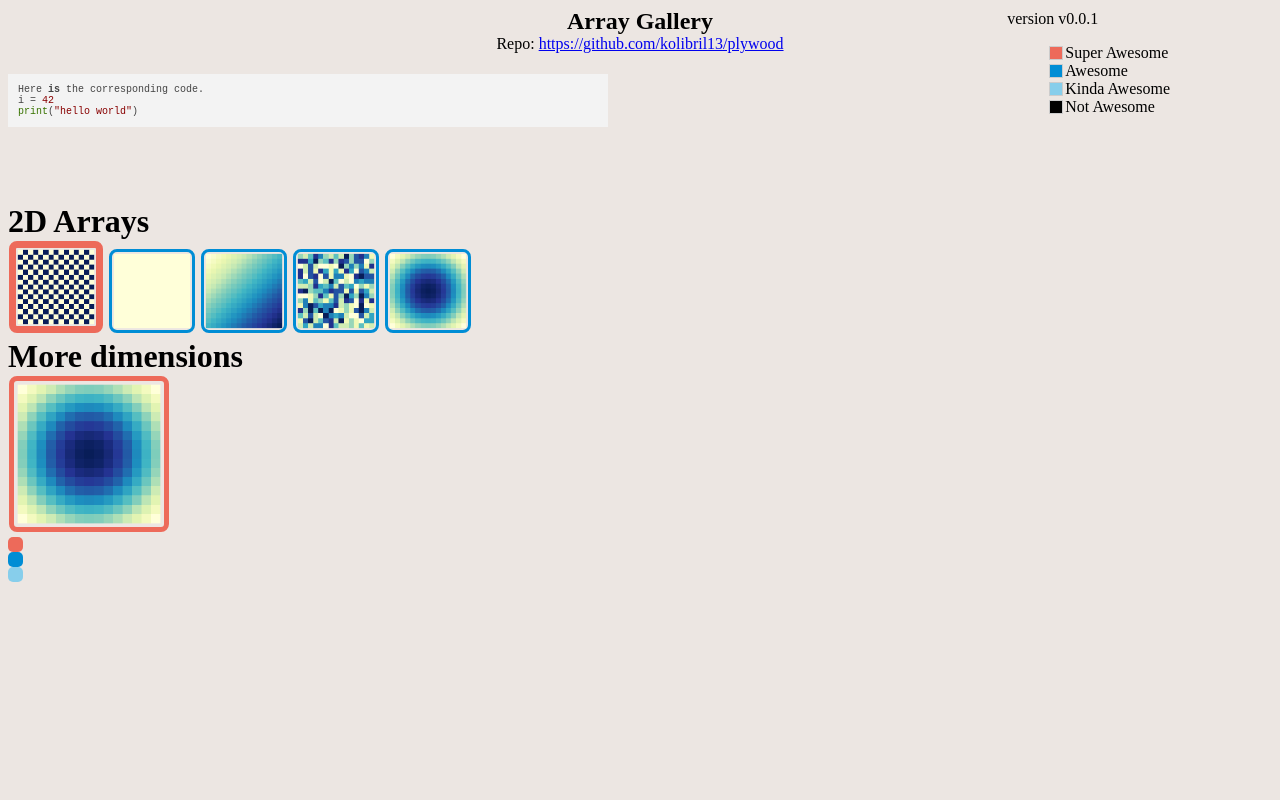
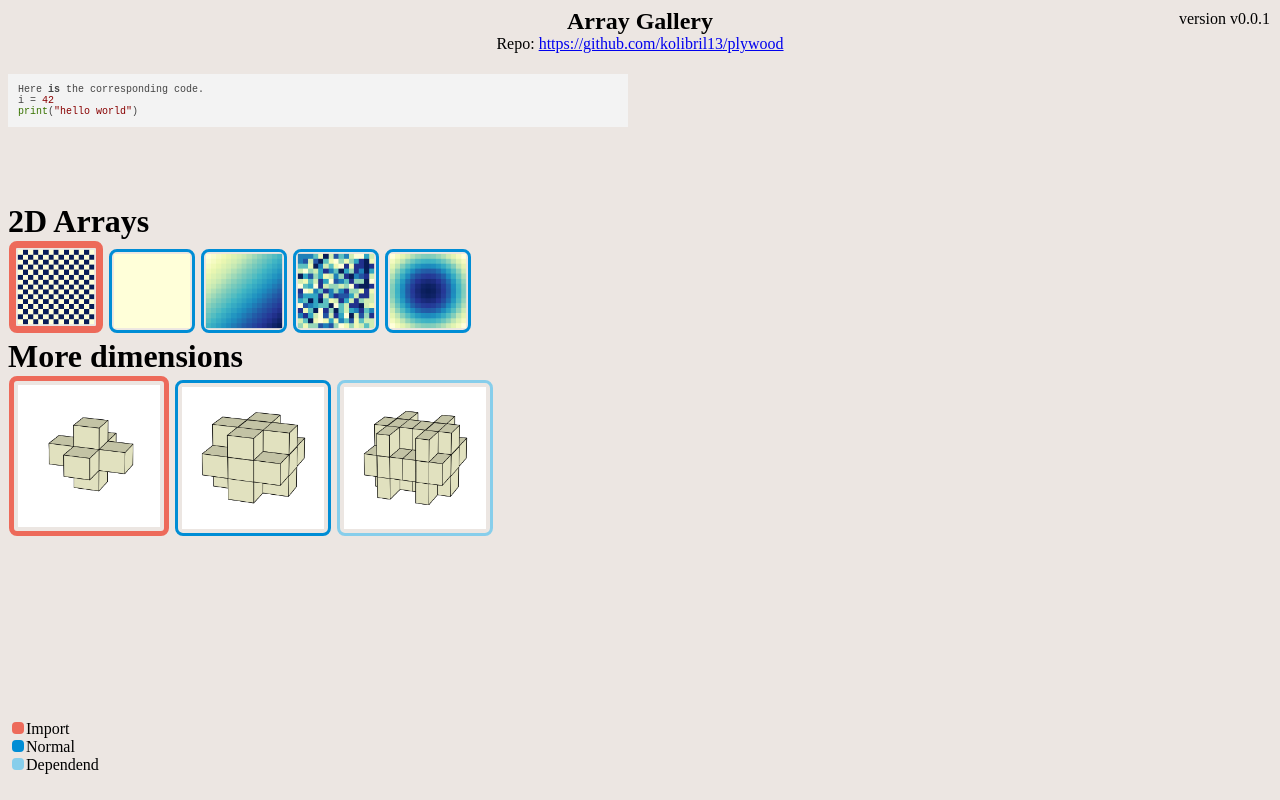
Before and after one commit to kolibril13/plywood-gallery, a plain HTML site: page index.html in a window 1280 px wide. Drawn offline with nearby package versions, Linux system fonts and the light colour scheme.

Commit message:
new legend

```diff
--- a/imgs/gallery_parameters.json
+++ b/imgs/gallery_parameters.json
@@ -1,32 +1,42 @@
 {
-  "example1640951053086587000.png": [
+  "example1641121002521077000.png": [
     "2D Arrays",
     "\ndef disp(x, sep=\".0f\", annot=False,  figsize=(5, 5)):\n    plt.figure(figsize=figsize)\n    plt.axis(\"off\")\n    sns.heatmap(x, annot=annot, fmt=sep, cmap=\"YlGnBu\", cbar=False)\n\n#Checkboard\npixX, pixY= (15, 15)\narray = [[(i+j)%2 for i in range(pixX)] for j in range(pixY)]\ndisp(array)\n",
     "border: 3px solid #ED6A5A;border: 7px solid #ED6A5A"
   ],
-  "example1640951053820697000.png": [
+  "example1641121002595018000.png": [
     "2D Arrays",
     "#from 4 regions\narray = np.ones((15,15))+30\ndisp(array)\n",
     "border: 3px solid #008DD5;border: 3px solid #008DD5;"
   ],
-  "example1640951054515040000.png": [
+  "example1641121002688799000.png": [
     "2D Arrays",
     "#Linear diagonal\narray = [[i+j for i in range(pixX)] for j in range(pixY)]\ndisp(array)\n",
     "border: 3px solid #008DD5;"
   ],
-  "example1640951055172777000.png": [
+  "example1641121002809172000.png": [
     "2D Arrays",
     "#Random\narray = np.random.randint(0, 10, size=(15, 15))\ndisp(array)\n",
     "border: 3px solid #008DD5;"
   ],
-  "example1640951055727802000.png": [
+  "example1641121002954732000.png": [
     "2D Arrays",
     "#Gaussian\npixX,pixY=(15,15)\nx, y = np.meshgrid(np.linspace(-1,1,pixX), np.linspace(-1,1,pixY))\nd = np.sqrt(x**2+y**2)\nsigma, mu = 1.0, 0.0\narray = np.exp(-( (d-mu)**2 / ( 2.0 * sigma**2 ) ) )\ndisp(array, sep='.1f' )\n",
     "border: 3px solid #008DD5;"
   ],
-  "example1640951058541832000.png": [
+  "example1641121003111407000.png": [
     "More dimensions",
-    "#Gaussian\npixX,pixY=(15,15)\nx, y = np.meshgrid(np.linspace(-1,1,pixX), np.linspace(-1,1,pixY))\nd = np.sqrt(x**2+y**2)\nsigma, mu = 1.0, 0.0\narray = np.exp(-( (d-mu)**2 / ( 2.0 * sigma**2 ) ) )\ndisp(array, sep='.1f' )\n",
+    "\nimport scipy\n\ndef plot_voxels(varray, ax=None, title=None, linewidth=0.8):\n    cmap = plt.get_cmap(\"YlGnBu\")\n\n    if ax == None:\n        fig = plt.figure(figsize=(16/2, 9/2))\n        ax = fig.add_subplot(1, 1, 1, projection=\"3d\")\n    ax.view_init(20, 200)\n    colors = cmap(varray)\n    ax.voxels(varray, facecolors=colors,\n              edgecolor=\"black\", linewidth=linewidth)\n\n    ax.axis('off')\n    if title != None:\n        ax.set_title(title, fontsize=30)\n\n\nvoxelarrray = scipy.ndimage.generate_binary_structure(3, 1)\nplot_voxels(voxelarrray)\n",
     "border: 3px solid #ED6A5A;border: 5px solid #ED6A5A; width: 150px"
+  ],
+  "example1641121003219625000.png": [
+    "More dimensions",
+    "voxelarrray = scipy.ndimage.generate_binary_structure(3, 2)\nplot_voxels(voxelarrray)\n",
+    "border: 3px solid #008DD5;width: 150px"
+  ],
+  "example1641121003432728000.png": [
+    "More dimensions",
+    "stacked_array = np.concatenate((voxelarrray, voxelarrray), axis=1)\nplot_voxels(stacked_array)\n",
+    "border: 3px solid #008DD5;width: 150px; ; border: 3px solid skyblue"
   ]
 }
--- a/index.html
+++ b/index.html
@@ -26,28 +26,13 @@
         .box {
             position: absolute;
             top: 10px;
-            right: 100px;
+            right: 10px;
         }
 
-        .box_title {
-            border-radius: 5px;
-            background: #ED6A5A;
-            width: 15px;
-            height: 15px;
-        }
-
-        .box_normal {
-            border-radius: 5px;
-            background: #008DD5;
-            width: 15px;
-            height: 15px;
-        }
-
-        .box_dependend {
-            border-radius: 5px;
-            background: skyblue;
-            width: 15px;
-            height: 15px;
+        .box2 {
+            position: absolute;
+            bottom: 10px;
+            left: -30px;
         }
 
         /* basic positioning */
@@ -61,7 +46,7 @@
         }
 
         .legend span {
-            border: 1px solid #ccc;
+            border-radius: 4px;
             float: left;
             width: 12px;
             height: 12px;
@@ -69,21 +54,16 @@
         }
 
         /* your colors */
-        .legend .superawesome {
+        .legend .label1 {
             background-color: #ED6A5A;
         }
 
-        .legend .awesome {
+        .legend .label2 {
             background-color: #008DD5;
         }
 
-        .legend .kindaawesome {
+        .legend .label3 {
             background-color: skyblue;
-        }
-
-        .legend .notawesome {
-            /* DELETE THIS */
-            background-color: #000000;
         }
 
 
@@ -97,9 +77,10 @@
         .python {
             position: relative;
             z-index: 999;
+            width: 600px;
         }
 
-        .image {
+        .gallery_entry {
             opacity: 1;
             display: inline-block;
             border: 2px solid darkcyan;
@@ -111,8 +92,8 @@
             border-radius: 8px;
         }
 
-        .image:hover {
-            opacity: 0.4;
+        .gallery_entry:hover {
+            opacity: 0.7;
         }
     </style>
     <title>Python Example Gallery</title>
@@ -138,21 +119,21 @@ print("hello world")
     </div>
     <div class="box">
         <p id="version_number"></p>
-        <ul class="legend">
-            <li><span class="superawesome"></span> Super Awesome</li> <br>
-            <li><span class="awesome"></span> Awesome</li> <br>
-            <li><span class="kindaawesome"></span> Kinda Awesome</li> <br>
-            <li><span class="notawesome"></span> Not Awesome</li>
-        </ul>
     </div>
 
     <script src="init_images_and_text.js"></script>
 
+    <div class="box2">
+        <ul class="legend">
+            <li><span class="label1"></span> Import</li> <br>
+            <li><span class="label2"></span> Normal</li> <br>
+            <li><span class="label3"></span> Dependend</li> <br>
+        </ul>
+    </div>
 
 
-    <div class="box_title"></div>
-    <div class="box_normal"></div>
-    <div class="box_dependend"></div>
 </body>
 
+
+
 </html>
--- a/init_images_and_text.js
+++ b/init_images_and_text.js
@@ -23,7 +23,7 @@ for (let key of Object.keys(jsonData1)) {
         chapter_of_html = chapter_of_example
         document.writeln(`<h1> ${chapter_of_html} </h1>`)
     }
-    document.write(`<img src='imgs/${path_of_example}' alt= '${codeblock_of_example}' onclick='myFunction(this);' class='image' style= '${css_of_example}'>  `);
+    document.write(`<img src='imgs/${path_of_example}' alt= '${codeblock_of_example}' onclick='myFunction(this);' class='gallery_entry' style= '${css_of_example}'>  `);
 }
 
 
```
Also changed, not shown: imgs/example1640951055172777000.png (deleted), imgs/example1640951058541832000.png (deleted), imgs/example1641121002521077000.png (renamed from imgs/example1640951053086587000.png), imgs/example1641121002595018000.png (renamed from imgs/example1640951053820697000.png), imgs/example1641121002688799000.png (renamed from imgs/example1640951054515040000.png), imgs/example1641121002809172000.png (added), imgs/example1641121002954732000.png (renamed from imgs/example1640951055727802000.png), imgs/example1641121003111407000.png (added), imgs/example1641121003219625000.png (added), imgs/example1641121003432728000.png (added), 2 other files.
